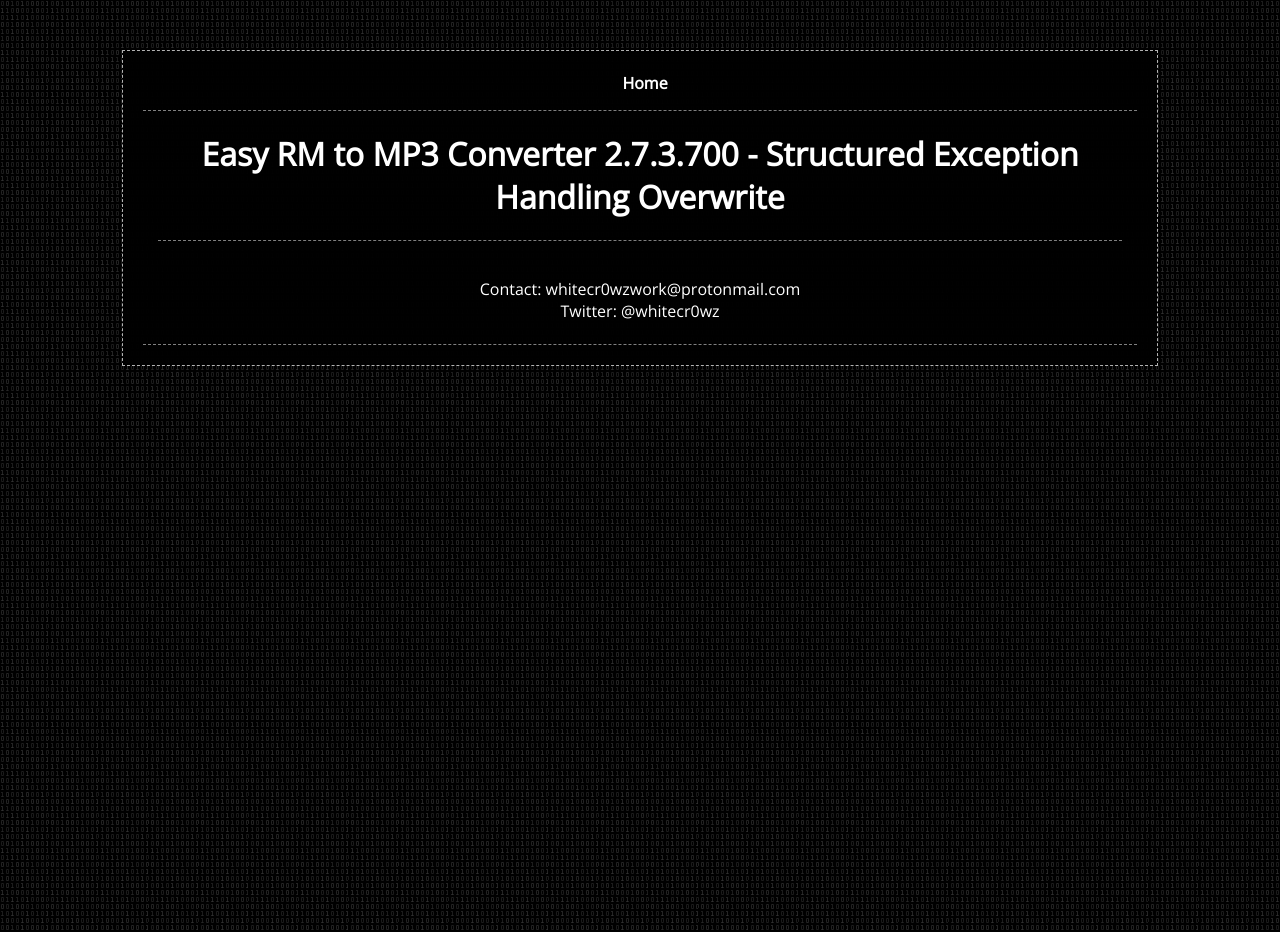
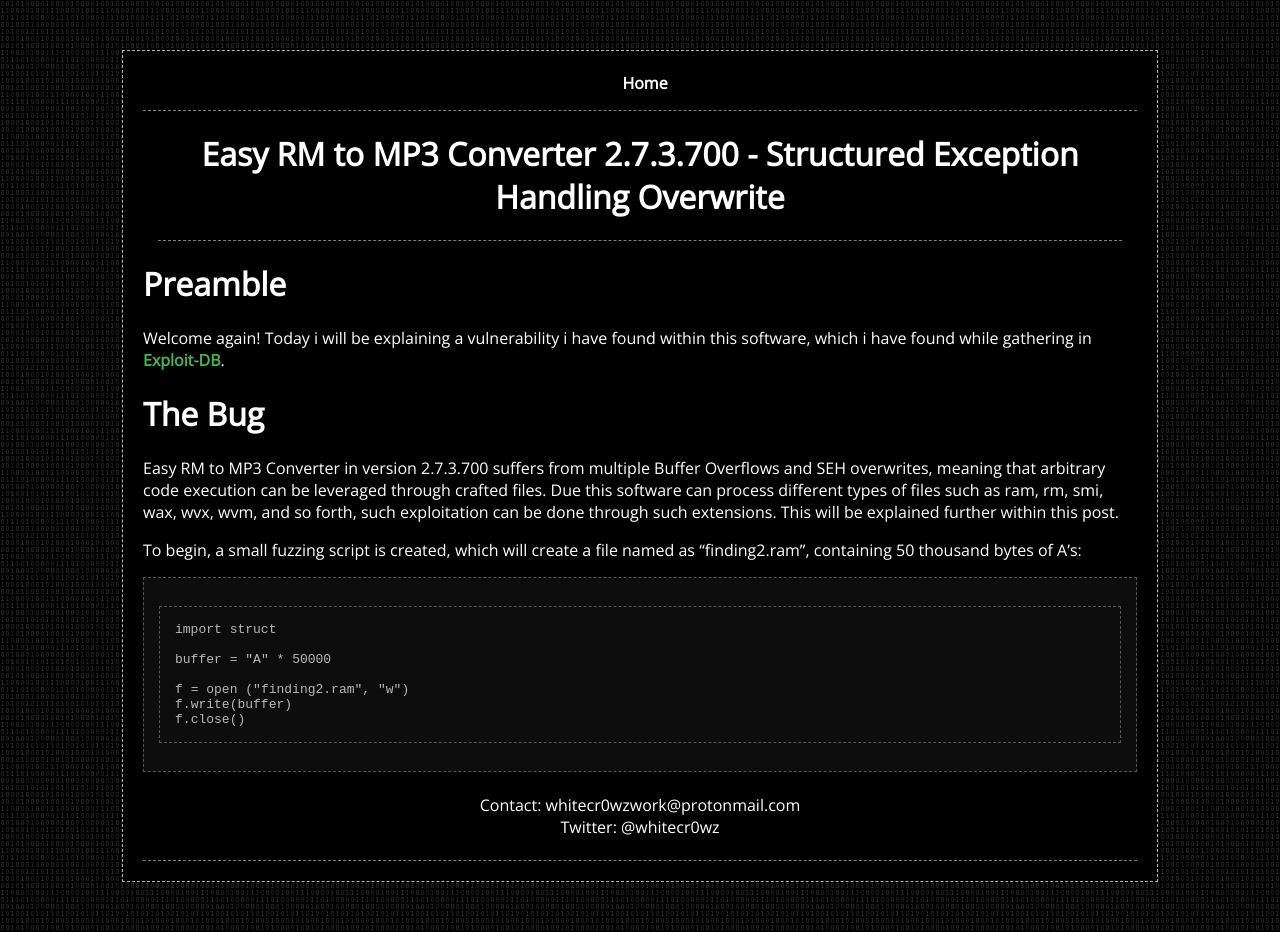
Before and after one commit to whitecr0wz/whitecr0wz.github.io, a Jekyll site: the page built from _posts/posts/2020-03-26-Easy-RM-to-MP3-Converter.md, in a window 1280 px wide. Built offline with Jekyll 4.4.1, drawn with Linux system fonts in a browser that asks for light colours.

Commit message:
Update 2020-03-26-Easy-RM-to-MP3-Converter.md

````diff
--- a/_posts/posts/2020-03-26-Easy-RM-to-MP3-Converter.md
+++ b/_posts/posts/2020-03-26-Easy-RM-to-MP3-Converter.md
@@ -6,3 +6,21 @@
 comments: false
 en: true
 ---
+
+# Preamble
+Welcome again! Today i will be explaining a vulnerability i have found within this software, which i have found while gathering in [Exploit-DB](https://www.exploit-db.com/exploits/39933).
+
+# The Bug
+Easy RM to MP3 Converter in version 2.7.3.700 suffers from multiple Buffer Overflows and SEH overwrites, meaning that arbitrary code execution can be leveraged through crafted files. Due this software can process different types of files such as ram, rm, smi, wax, wvx, wvm, and so forth, such exploitation can be done through such extensions. This will be explained further within this post.
+
+To begin, a small fuzzing script is created, which will create a file named as "finding2.ram", containing 50 thousand bytes of A's:
+
+```python
+import struct
+
+buffer = "A" * 50000
+
+f = open ("finding2.ram", "w")
+f.write(buffer)
+f.close()
+```
````
